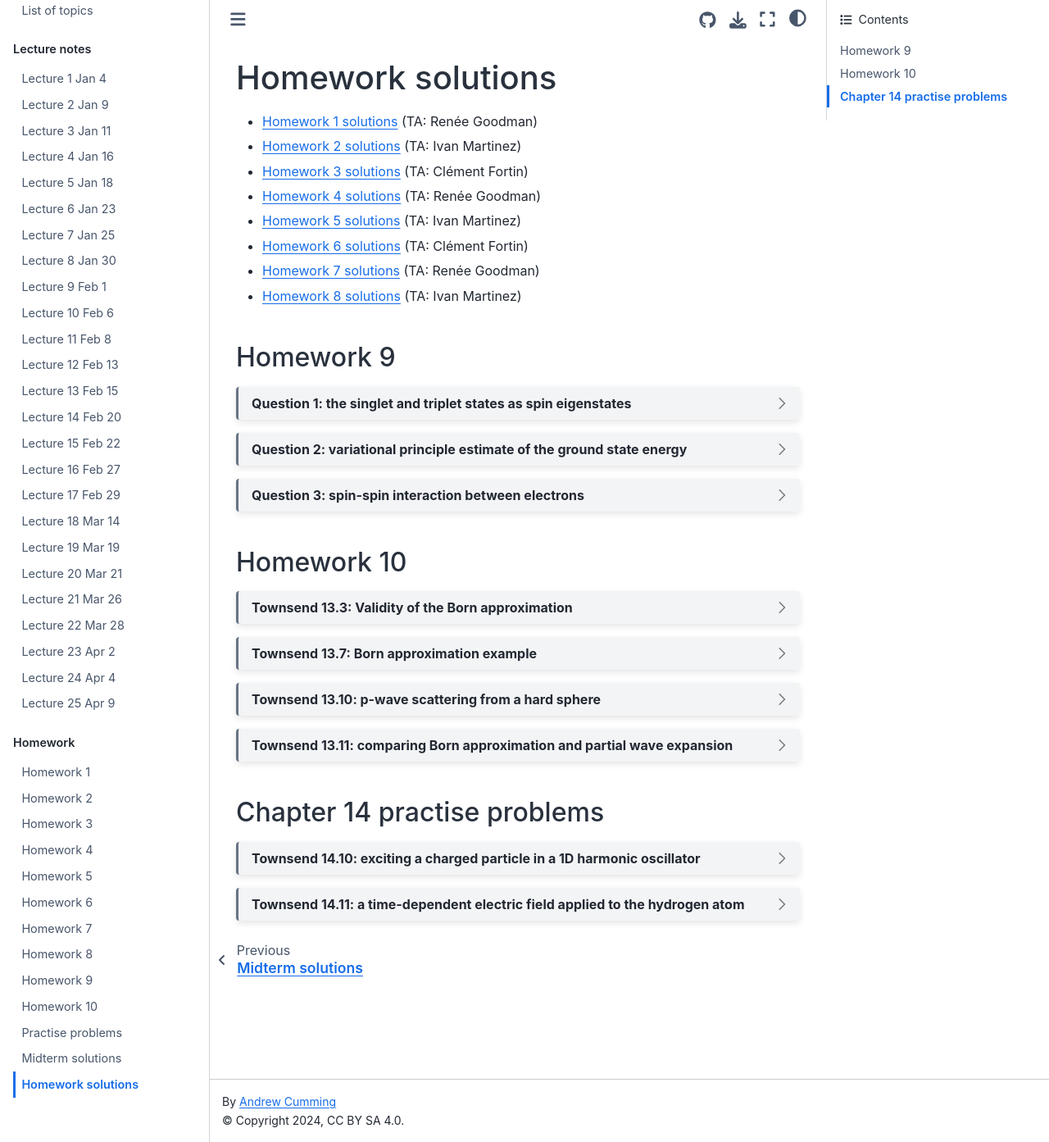
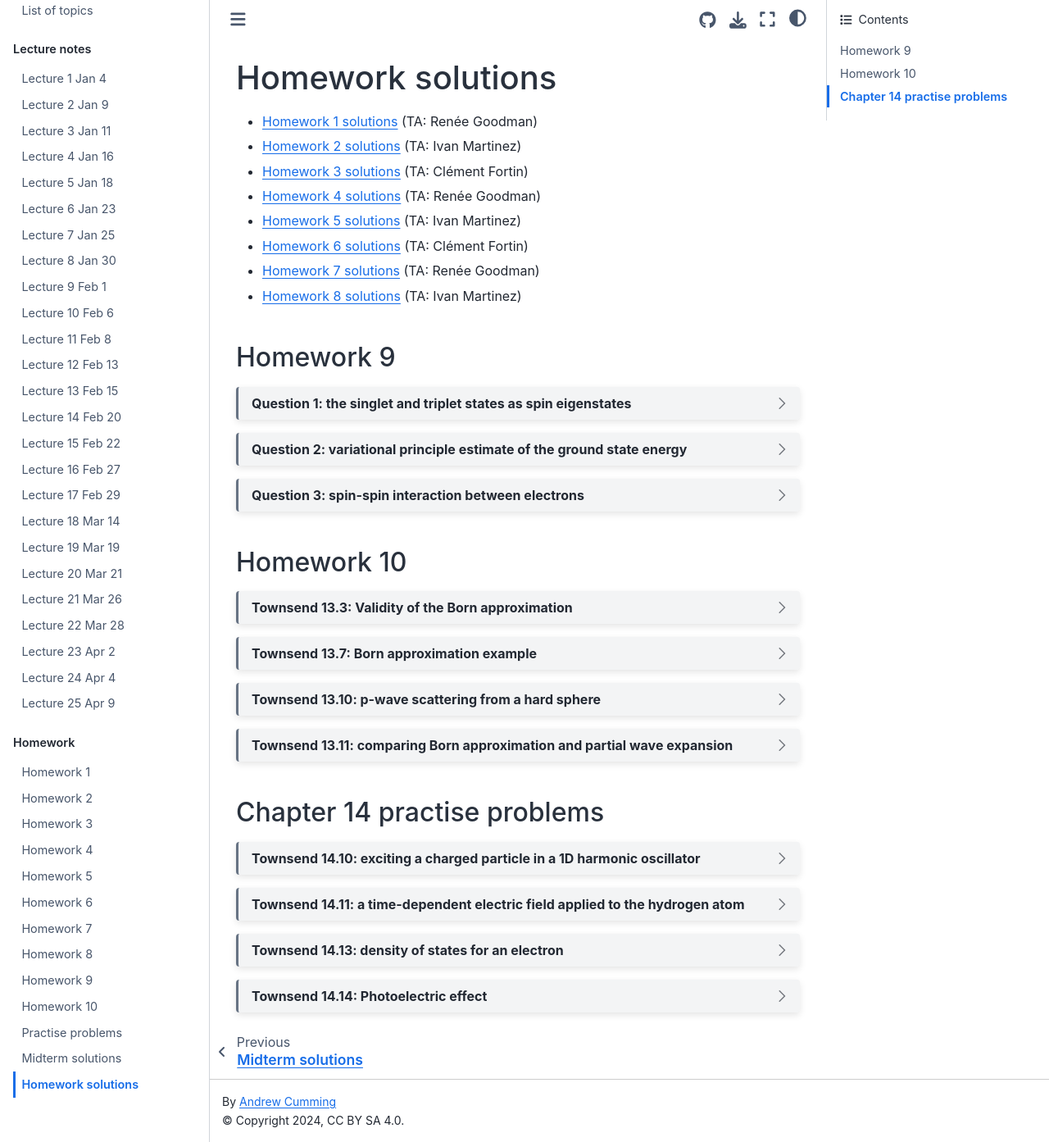
Before and after one commit to andrewcumming/phys457, a Jupyter Book: the page built from homework_solutions.md, in a window 1280 px wide and 1393 px high. Shown: the whole window at 82% size. Built offline with Jupyter Book 1.0.4 settings and Sphinx 7.4.7 and the Sphinx Book theme 1.1.4, drawn with Linux system fonts in a browser that asks for light colours; part of the change alters nothing that is shown.

Commit message:
Update hw sols

````diff
--- a/homework_solutions.md
+++ b/homework_solutions.md
@@ -306,6 +306,62 @@ $$\braket{2,1,0|\hat{z}|1,0,0} =  {1\over \sqrt{3}} \sqrt{3\over 2}{2^8\over 3^5
 
 Therefore
 
-$$|c_1|^2 = {e^2E_0^2\over \hbar^2} {2^{15}\over 3^{10}} a_0^2 \left|\int_0^\infty dt,e^{i\omega_{21}t}e^{-t/\tau}\right|^2$$
+$$|c_1|^2 = {e^2E_0^2\over \hbar^2} {2^{15}\over 3^{10}} a_0^2 \left|\int_0^\infty dt\,e^{i\omega_{21}t}e^{-t/\tau}\right|^2$$
 
 $$={e^2E_0^2\over \hbar^2} {2^{15}\over 3^{10}} a_0^2 {\tau^2\over 1 + (\omega_{21} \tau)^2}.$$
+
+```
+
+
+```{dropdown} Townsend 14.13: density of states for an electron
+
+Start with the phase space density in momentum space and transform into energy:
+
+$${Vd^3\mathbf{p}\over h^3} = {Vp^2dpd\Omega\over h^3} = {Vp^2d\Omega\over h^3}{dp\over dE} dE$$
+
+and with $E = p^2/2m$, $dE = p dp/m$ we get the answer
+
+$${V\over (2\pi)^3\hbar^3}m_e p\, d\Omega\, dE.$$
+
+Including spin would give an extra factor of 2 for the two spin states.
+
+```
+
+
+```{dropdown} Townsend 14.14: Photoelectric effect
+
+In the photoelectric effect, we go from the electron being in the ground state of hydrogen with an incoming photon, write this initial state as $\ket{i} = \ket{1s}\ket{1}$, to the electron in an outgoing plane wave state and no photon, final state $\ket{f}=\ket{\mathbf{k}}\ket{0}$.  The perturbing Hamiltonian that couples the electron and photon states is (lecture 25)
+
+$$\hat{H}_1 = {e\over m_e} \hat{p}\cdot\hat{A}$$
+
+(assume the proton is infinitely heavy and use $\mu=m_e$).
+
+The matrix element to plug into Fermi's Golden Rule is therefore
+
+$$\braket{f|\hat{H}_1|i} = \left({\hbar\over 2\epsilon_0\omega}\right)^{1/2} {e \over m_e}\int d^3\mathbf{r}\, {e^{i\mathbf{p}_e\cdot\mathbf{r}/\hbar}\over\sqrt{V}}\epsilon\cdot\hat{\mathbf{p}}{e^{i\mathbf{k}\cdot\mathbf{r}}\over \sqrt{V}}\psi_{1s},$$
+
+where $\epsilon$ is the photon polarization direction. The  momentum operator is easiest if we operate to the left and convert it to the electron momentum in the final state $\mathbf{p}_e$:
+
+$$\braket{f|\hat{H}_1|i} = \left({\hbar\over 2\epsilon_0\omega}\right)^{1/2} {e \over m_e} (\mathbf{p}_e\cdot\epsilon) {1\over V} \int d^3\mathbf{r}\, e^{-i\mathbf{k}_f\cdot\mathbf{r}} e^{i\mathbf{k}\cdot\mathbf{r}}\psi_{1s},$$
+
+where $k_f=p_e/\hbar$.
+
+Finally, putting in $\psi_{1s}$ gives
+
+$$\braket{f|\hat{H}_1|i} = \left({\hbar\over 2\epsilon_0\omega}\right)^{1/2} {e \over m_e} (\mathbf{p}_e\cdot\epsilon) {1\over V} {1\over \sqrt{\pi}a_0^{3/2}} \int d^3\mathbf{r}\, e^{i\mathbf{q}\cdot\mathbf{r}}e^{-r/a_0}.$$
+
+where $\mathbf{q}=\mathbf{k}-\mathbf{k}_f$ is the momentum transfer.
+
+We can use the same trick as in the Born approximation (lecture 22, see derivation of equation {eq}`spherical_Born`) to write the integral
+
+$$\int d^3\mathbf{r}\, e^{i\mathbf{q}\cdot\mathbf{r}}e^{-r/a_0} = {4\pi\over q} \int_0^\infty dr\, r e^{-r/a_0} \sin qr  = {8\pi\over a_0} {1\over ((1/a_0)^2+q^2)^2}.$$
+
+Now using Fermi's Golden Rule we can assemble an expression for the rate
+
+$$d\Gamma = {2\pi\over\hbar} {V\over (2\pi)^3\hbar^3}m_e p\, d\Omega {e^2 \hbar\over 2\epsilon_0 \omega m_e^2}(\mathbf{p}_e\cdot\epsilon)^2 {1\over V^2\pi a_0^3}{64\pi^2\over a_0^2}{1\over ((1/a_0)^2+q^2)^4}.$$
+
+Now use the hint in the question to divide by $c/V$ for the incident photon flux, to convert to a differential cross-section. Then simplifying factors and using $\alpha = e^2/4\pi\epsilon_0\hbar c$, I find
+
+$${d\sigma\over d\Omega} = 32\alpha {\hbar\over m_e\omega} {k_f(\epsilon\cdot\mathbf{k}_f)^2\over a_0^5} {1\over ((1/a_0)^2+q^2)^4}$$
+
+which agrees with the answer given in the question.
````
